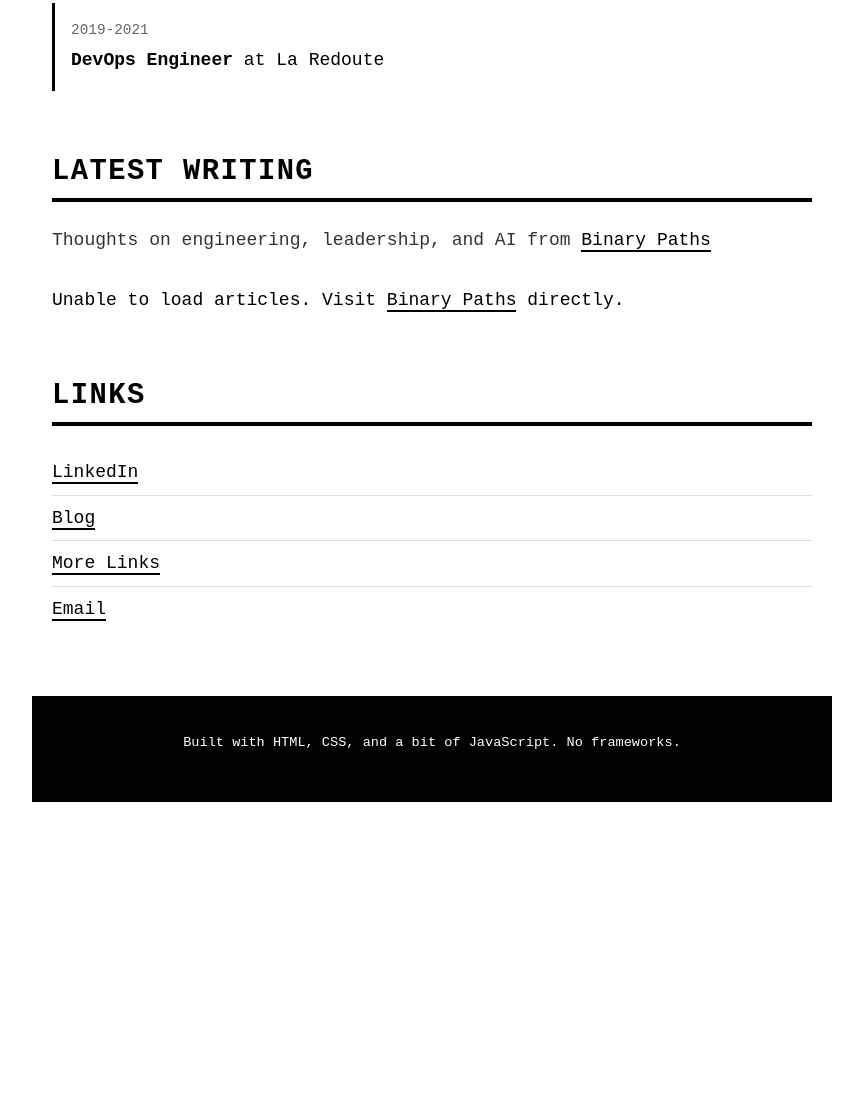
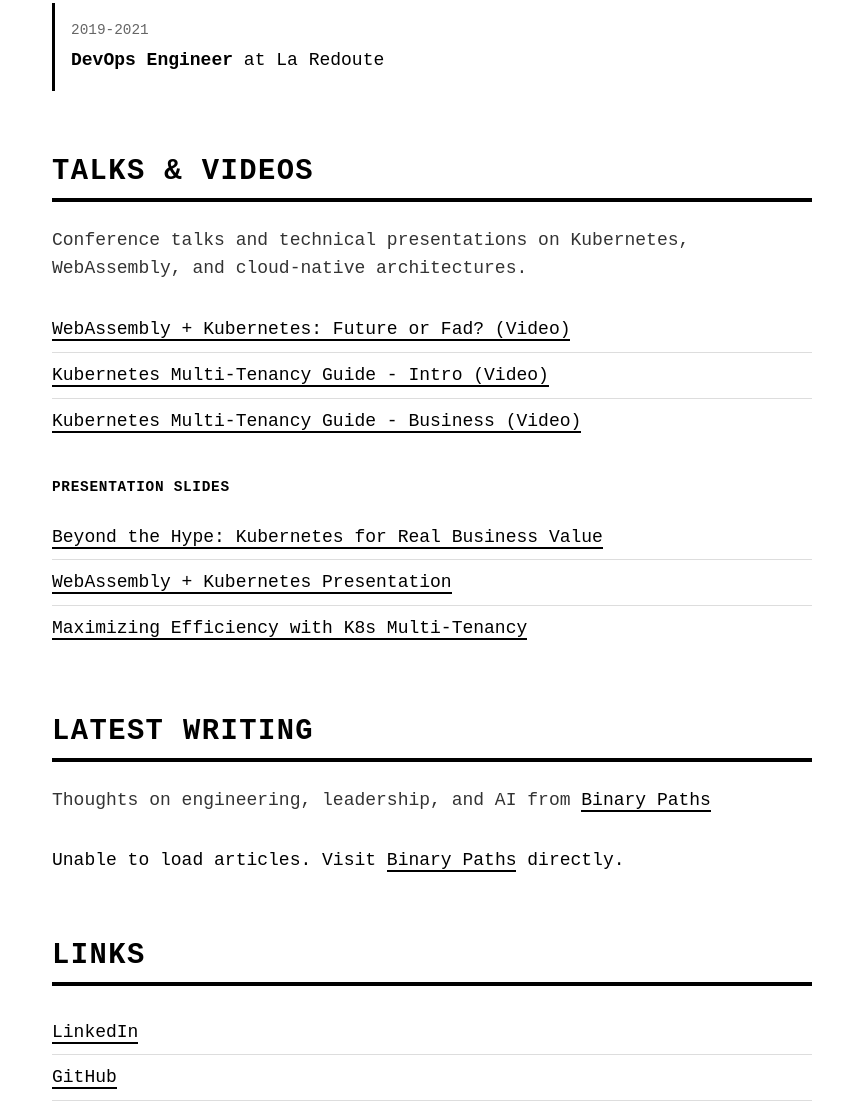
Before and after one commit to 0xgui/website, a plain HTML site: page index.html in a window 1280 px wide. Shown: the part 1155-2259 px from the top of the page, without its empty margins (208-1071 px from the left). Before the commit the page ends 1957 px from the top, so only its background shows below. Drawn offline with Linux system fonts and the light colour scheme; no server answers.

Commit message:
update small details

```diff
--- a/index.html
+++ b/index.html
@@ -4,21 +4,22 @@
     <meta charset="UTF-8">
     <meta name="viewport" content="width=device-width, initial-scale=1.0">
     <title>Guilherme Silva - Engineering Manager</title>
-    <meta name="description" content="Engineering Manager building teams and exploring AI. Writing about DevOps, Kubernetes, and leadership at Binary Paths.">
+    <meta name="description" content="Engineering Manager building teams and exploring AI & robotics. Writing about DevOps, Kubernetes, and leadership at Binary Paths.">
 
     <!-- Open Graph / Social Media -->
     <meta property="og:type" content="website">
     <meta property="og:title" content="Guilherme Silva - Engineering Manager">
-    <meta property="og:description" content="Engineering Manager building teams and exploring AI. Writing about DevOps, Kubernetes, and leadership at Binary Paths.">
+    <meta property="og:description" content="Engineering Manager building teams and exploring AI & robotics. Writing about DevOps, Kubernetes, and leadership at Binary Paths.">
     <meta property="og:image" content="https://silvags.com/29775338.jpeg">
     <meta property="og:url" content="https://silvags.com">
 
     <!-- Twitter Card -->
     <meta name="twitter:card" content="summary">
     <meta name="twitter:title" content="Guilherme Silva - Engineering Manager">
-    <meta name="twitter:description" content="Engineering Manager building teams and exploring AI. Writing about DevOps, Kubernetes, and leadership at Binary Paths.">
+    <meta name="twitter:description" content="Engineering Manager building teams and exploring AI & robotics. Writing about DevOps, Kubernetes, and leadership at Binary Paths.">
     <meta name="twitter:image" content="https://silvags.com/29775338.jpeg">
 
+    <link rel="icon" type="image/svg+xml" href="favicon.svg">
     <link rel="stylesheet" href="style.css">
 </head>
 <body>
@@ -26,6 +27,7 @@
         <nav>
             <a href="#about">About</a>
             <a href="#work">Work</a>
+            <a href="#talks">Talks</a>
             <a href="#writing">Writing</a>
             <a href="#contact">Contact</a>
         </nav>
@@ -35,16 +37,16 @@
         <section id="intro">
             <img src="29775338.jpeg" alt="Guilherme Silva" class="profile-pic" loading="lazy" width="120" height="120">
             <h1>Guilherme Silva</h1>
-            <p class="tagline">Engineering Manager building teams and exploring AI</p>
+            <p class="tagline">Engineering Manager building teams and exploring AI & robotics</p>
         </section>
 
         <section id="about">
             <h2>What I Do</h2>
             <ul>
                 <li>Lead platform and DevOps teams at <a href="https://xgeeks.io" target="_blank" rel="noopener">xgeeks</a></li>
-                <li>Build cloud-native systems with Kubernetes</li>
+                <li>Build cloud-native systems</li>
                 <li>Write about engineering and AI at <a href="https://binarypaths.substack.com" target="_blank" rel="noopener">Binary Paths</a></li>
-                <li>Speaker at tech meetups (KCD Porto 2024)</li>
+                <li>Speaker at tech confs/meetups</li>
                 <li>Tinker with robotics and AI systems</li>
             </ul>
         </section>
@@ -71,6 +73,22 @@
             </div>
         </section>
 
+        <section id="talks">
+            <h2>Talks & Videos</h2>
+            <p class="talks-intro">Conference talks and technical presentations on Kubernetes, WebAssembly, and cloud-native architectures.</p>
+            <ul class="talks-list">
+                <li><a href="https://youtu.be/GVWSm0GXfFg" target="_blank" rel="noopener">WebAssembly + Kubernetes: Future or Fad? (Video)</a></li>
+                <li><a href="https://youtu.be/1HnvtX5iFG0" target="_blank" rel="noopener">Kubernetes Multi-Tenancy Guide - Intro (Video)</a></li>
+                <li><a href="https://youtu.be/4-IEQK75ASE" target="_blank" rel="noopener">Kubernetes Multi-Tenancy Guide - Business (Video)</a></li>
+            </ul>
+            <p class="talks-subtitle">Presentation Slides</p>
+            <ul class="talks-list">
+                <li><a href="https://drive.google.com/file/d/1U3Fy4boqBCr6XJyx-QTuS1T4n3sX4yzg/view" target="_blank" rel="noopener">Beyond the Hype: Kubernetes for Real Business Value</a></li>
+                <li><a href="https://drive.google.com/file/d/1mwjWJ6FR0OSCIx_EBlW-GnyAQMKGXbM9/view" target="_blank" rel="noopener">WebAssembly + Kubernetes Presentation</a></li>
+                <li><a href="https://drive.google.com/file/d/1JW9yt-4dkswd9lUxgyEnpinAHZaPleE0/view" target="_blank" rel="noopener">Maximizing Efficiency with K8s Multi-Tenancy</a></li>
+            </ul>
+        </section>
+
         <section id="writing">
             <h2>Latest Writing</h2>
             <p class="writing-intro">Thoughts on engineering, leadership, and AI from <a href="https://binarypaths.substack.com" target="_blank" rel="noopener">Binary Paths</a></p>
@@ -82,9 +100,9 @@
             <h2>Links</h2>
             <ul class="links">
                 <li><a href="https://www.linkedin.com/in/silva-gs" target="_blank" rel="noopener">LinkedIn</a></li>
+                <li><a href="https://github.com/0xgui" target="_blank" rel="noopener">GitHub</a></li>
                 <li><a href="https://binarypaths.substack.com" target="_blank" rel="noopener">Blog</a></li>
-                <li><a href="https://linktr.ee/gs.silva" target="_blank" rel="noopener">More Links</a></li>
-                <li><a href="mailto:linkedin@silvags.com">Email</a></li>
+                <li><a href="mailto:dev@silvags.com">Email</a></li>
             </ul>
         </section>
     </main>
--- a/style.css
+++ b/style.css
@@ -120,6 +120,20 @@ section {
     color: #333;
 }
 
+.talks-intro {
+    color: #333;
+    margin-bottom: 1.5rem;
+}
+
+.talks-subtitle {
+    font-weight: 700;
+    margin-top: 2rem;
+    margin-bottom: 1rem;
+    text-transform: uppercase;
+    font-size: 0.9rem;
+    letter-spacing: 0.05em;
+}
+
 /* Lists */
 ul {
     list-style: none;
@@ -127,13 +141,15 @@ ul {
 }
 
 #about ul li,
-.links li {
+.links li,
+.talks-list li {
     padding: 0.5rem 0;
     border-bottom: 1px solid #ddd;
 }
 
 #about ul li:last-child,
-.links li:last-child {
+.links li:last-child,
+.talks-list li:last-child {
     border-bottom: none;
 }
 
```
Also changed, not shown: favicon.svg (added).
